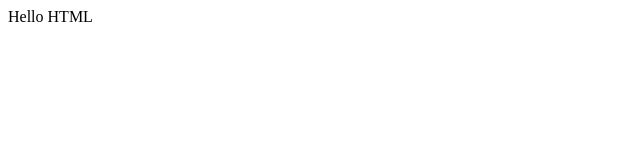
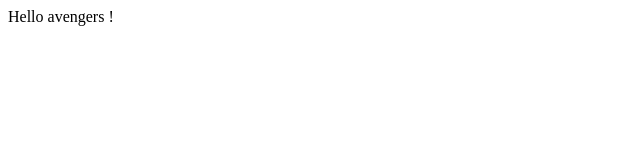
Before and after one commit to kimak/formation-angular, a website: page src/index.html in a window 1280 px wide. Shown: the full height of the page, 0-640 px from the left. Drawn offline with Linux system fonts and the light colour scheme.

Commit message:
add first expression to initilization step-0

```diff
--- a/src/index.html
+++ b/src/index.html
@@ -6,7 +6,7 @@
 </head>
 <body ng-app="avengersApp">
 
-Hello HTML
+<span>{{"Hello avengers !"}}</span>
 
 <script src="vendor/angular.js"></script>
 <script src="vendor/angular-route.js"></script>
```
